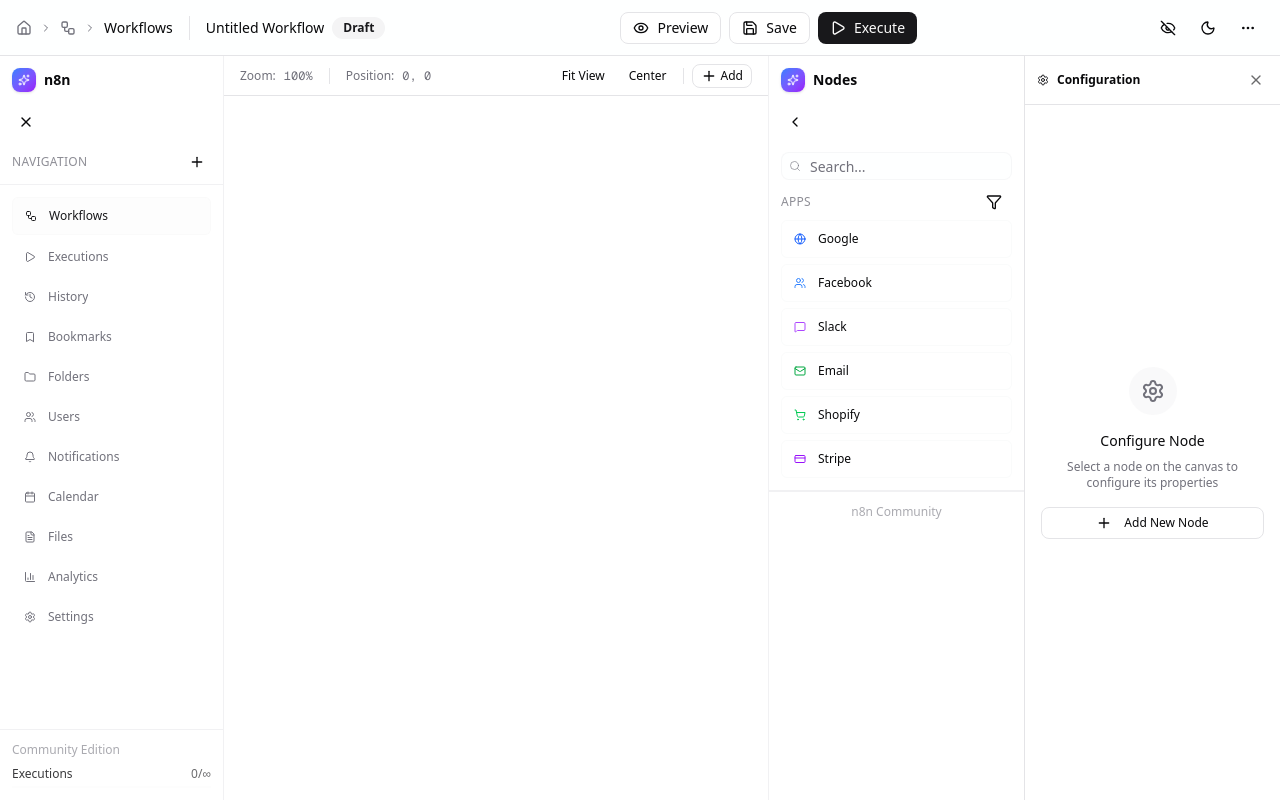
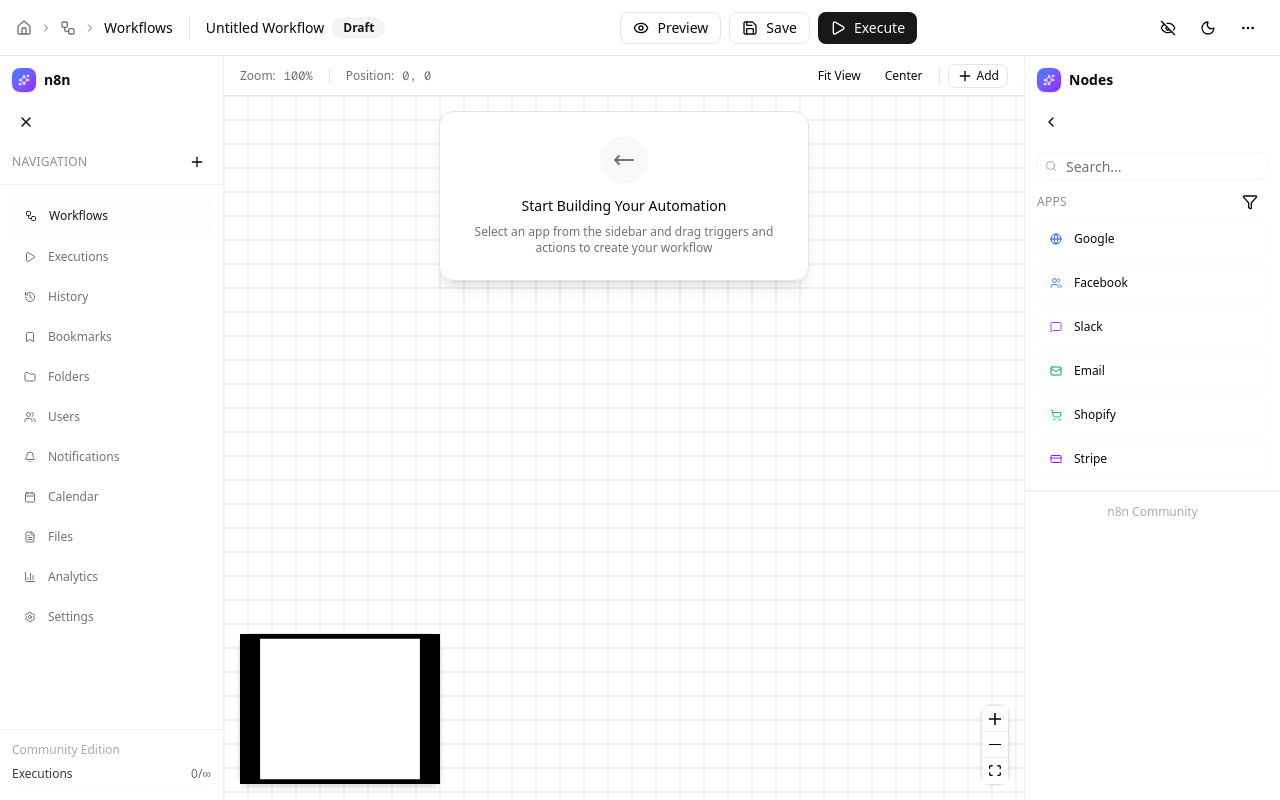
Before and after one commit to sk1ees/zero, a Next.js app: page /flow in a window 1280 px wide. Built offline with nearby package versions, Linux system fonts and the light colour scheme.

Commit message:
-- react flow given

```diff
--- a/app/components/FlowEditor/FlowCanvas.tsx
+++ b/app/components/FlowEditor/FlowCanvas.tsx
@@ -10,12 +10,14 @@
   ConnectionMode,
   Edge,
   Connection,
-  ConnectionLineType
+  ConnectionLineType,
+  ReactFlowProvider
 } from '@xyflow/react';
 import '@xyflow/react/dist/style.css';
 import { useAutomationStore } from '../../stores/automationStore';
 import { AutomationNode } from './AutomationNode';
 import { ConditionalEdge } from './ConditionalEdge';
+import { useTheme } from '../theme-provider';
 
 const AutomationNodeComponent = (props: any) => <AutomationNode {...props} id={props.id} />;
 
@@ -53,6 +55,7 @@
 
 export const FlowCanvas: React.FC<FlowCanvasProps> = ({ showMiniMap = true }) => {
   const { setNodeRef } = useDroppable({ id: 'flow-canvas' });
+  const { theme } = useTheme();
 
   const {
     nodes,
@@ -87,13 +90,14 @@
   }));
 
   return (
-    <div className="flex-1 relative bg-background">
+    <div className="flex-1 relative" style={{ height: '100%', minHeight: '500px' }}>
       <div
         ref={setNodeRef}
         id="flow-canvas"
         className="w-full h-full"
       >
-        <ReactFlow
+        <ReactFlowProvider>
+          <ReactFlow
           nodes={nodes}
           edges={styledEdges}
           onNodesChange={onNodesChange}
@@ -105,7 +109,7 @@
           edgeTypes={edgeTypes}
           connectionMode={ConnectionMode.Loose}
           fitView
-          className="bg-background"
+          className=""
           defaultViewport={{ x: 0, y: 0, zoom: 1 }}
           minZoom={0.5}
           maxZoom={2}
@@ -120,13 +124,13 @@
             strokeWidth: 2,
           }}
           connectionLineType={ConnectionLineType.SmoothStep}
+          style={{ background: 'transparent' }}
         >
           <Background
-            variant={BackgroundVariant.Dots}
-            gap={30}
-            size={1.5}
-            color="hsl(var(--muted-foreground) / 0.2)"
-            className="bg-background"
+            variant={BackgroundVariant.Lines}
+            gap={24}
+            size={1}
+            color={theme === 'dark' ? "rgba(255, 255, 255, 0.08)" : "rgba(0, 0, 0, 0.1)"}
           />
           <Controls
             className="bg-card border border-border rounded-lg shadow-lg"
@@ -164,6 +168,7 @@
             </Panel>
           )}
         </ReactFlow>
+        </ReactFlowProvider>
       </div>
     </div>
   );
--- a/app/components/FlowEditor/N8nFlowEditor.tsx
+++ b/app/components/FlowEditor/N8nFlowEditor.tsx
@@ -28,7 +28,6 @@
 import { Node } from '@xyflow/react';
 import { CollapsibleSidebar } from './CollapsibleSidebar';
 import { RightPanel } from './RightPanel';
-import { ConfigPanel } from './ConfigPanel';
 import { FlowCanvas } from './FlowCanvas';
 import { Button } from '../ui/button';
 import { useTheme } from '../theme-provider';
@@ -285,7 +284,7 @@
             </div>
 
             {/* Flow Canvas */}
-            <div className="flex-1 relative">
+            <div className="flex-1 relative" style={{ height: 'calc(100vh - 96px)' }}>
               <FlowCanvas showMiniMap={showMiniMap} />
             </div>
           </div>
@@ -295,9 +294,6 @@
             isCollapsed={isRightPanelCollapsed}
             onToggleCollapse={() => setIsRightPanelCollapsed(!isRightPanelCollapsed)}
           />
-
-          {/* Right Configuration Panel */}
-          <ConfigPanel />
         </div>
 
         {/* Drag Overlay */}
--- a/app/globals.css
+++ b/app/globals.css
@@ -215,6 +215,12 @@
   box-shadow: 0 4px 6px -1px rgba(0, 0, 0, 0.1), 0 2px 4px -1px rgba(0, 0, 0, 0.06);
 }
 
+/* ReactFlow background and grid styles */
+.react-flow__pane,
+.react-flow__background {
+  background: transparent !important;
+}
+
 /* Scrollbar styling */
 ::-webkit-scrollbar {
   width: 6px;
```
